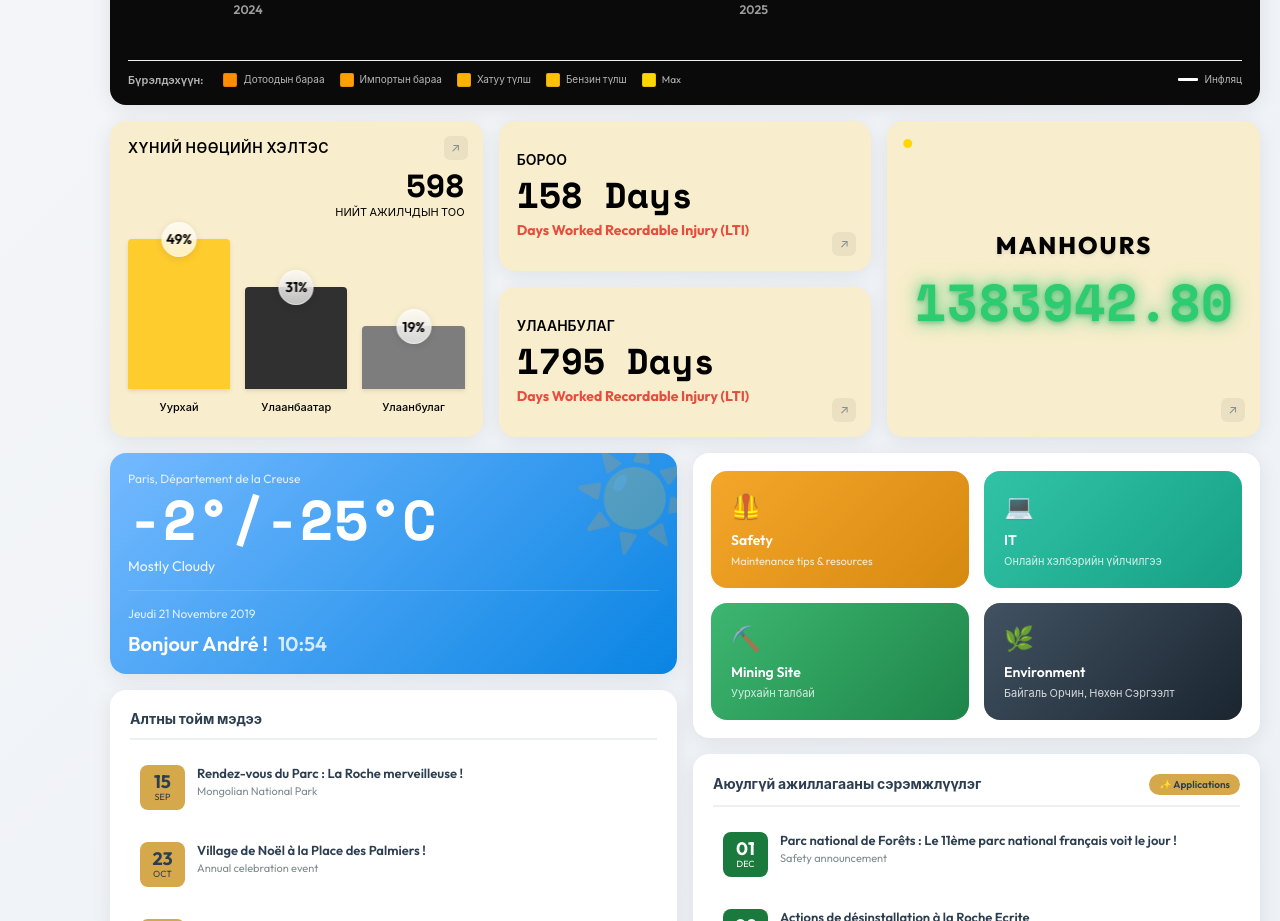
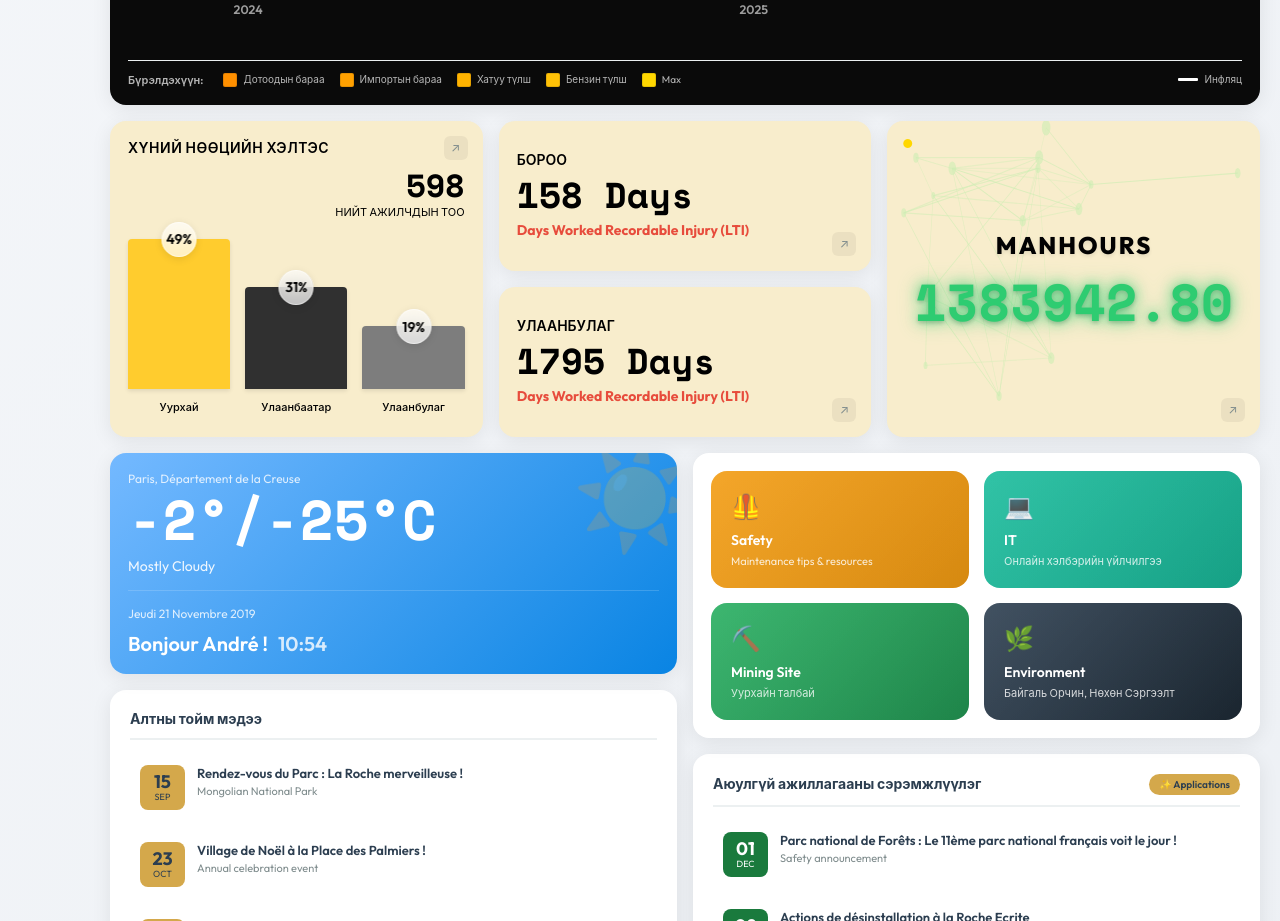
Before and after one commit to hodooniihoosonmantuu/project-cursor, a React (Vite) app: page / in a window 1280 px wide. Shown: the part 860-1781 px from the top of the page. Built offline with nearby package versions, Linux system fonts and the light colour scheme.

Commit message:
Add network connection effect to ManhoursWidget with nodes and lines

```diff
--- a/src/App.css
+++ b/src/App.css
@@ -819,7 +819,7 @@ body {
   overflow: hidden;
 }
 
-.particles-container {
+.network-svg {
   position: absolute;
   top: 0;
   left: 0;
@@ -827,48 +827,18 @@ body {
   height: 100%;
   pointer-events: none;
   z-index: 1;
-}
-
-.particle {
-  position: absolute;
-  border-radius: 50%;
-  opacity: 0.9;
-  filter: blur(0.8px);
-  will-change: transform, opacity;
-  animation: particlePulse 2s ease-in-out infinite;
-}
-
-.particle::before {
-  content: '';
-  position: absolute;
-  top: 50%;
-  left: 50%;
-  width: 200%;
-  height: 200%;
-  transform: translate(-50%, -50%);
-  border-radius: 50%;
-  background: radial-gradient(circle, rgba(255,255,255,0.3) 0%, transparent 70%);
-  animation: particleGlow 1.5s ease-in-out infinite;
-}
-
-@keyframes particlePulse {
-  0%, 100% {
-    transform: scale(1);
-  }
-  50% {
-    transform: scale(1.3);
-  }
-}
-
-@keyframes particleGlow {
-  0%, 100% {
-    opacity: 0.5;
-    transform: translate(-50%, -50%) scale(0.8);
-  }
-  50% {
-    opacity: 1;
-    transform: translate(-50%, -50%) scale(1.2);
-  }
+  opacity: 0.4;
+}
+
+.network-line {
+  stroke: #90EE90;
+  stroke-width: 0.5;
+  filter: blur(0.3px);
+}
+
+.network-node {
+  filter: blur(0.2px);
+  transform-origin: center;
 }
 
 .manhours-indicator {
--- a/src/components/ManhoursWidget.jsx
+++ b/src/components/ManhoursWidget.jsx
@@ -3,8 +3,9 @@ import gsap from 'gsap'
 
 function ManhoursWidget() {
   const widgetRef = useRef(null)
-  const particlesRef = useRef(null)
-  const [particles, setParticles] = useState([])
+  const svgRef = useRef(null)
+  const [nodes, setNodes] = useState([])
+  const [connections, setConnections] = useState([])
 
   useEffect(() => {
     if (widgetRef.current) {
@@ -20,92 +21,130 @@ function ManhoursWidget() {
       )
     }
 
-    // Create particles
-    const createParticles = () => {
-      const newParticles = []
-      const colors = ['#FFD700', '#2ecc71', '#4a90e2', '#FFCC2E', '#FF6B6B', '#9b59b6']
-      for (let i = 0; i < 50; i++) {
-        newParticles.push({
+    // Create network nodes and connections
+    const createNetwork = () => {
+      const widgetWidth = 300 // Approximate widget width
+      const widgetHeight = 140 // Approximate widget height
+      const nodeCount = 15
+      const newNodes = []
+      const newConnections = []
+
+      // Create nodes (more concentrated in upper-left)
+      for (let i = 0; i < nodeCount; i++) {
+        let x, y
+        if (i < nodeCount * 0.6) {
+          // Concentrate in upper-left
+          x = Math.random() * (widgetWidth * 0.6)
+          y = Math.random() * (widgetHeight * 0.6)
+        } else {
+          // Spread out
+          x = Math.random() * widgetWidth
+          y = Math.random() * widgetHeight
+        }
+
+        newNodes.push({
           id: i,
-          x: Math.random() * 100,
-          y: Math.random() * 100 + 100, // Start from bottom
-          size: Math.random() * 5 + 1.5,
-          duration: Math.random() * 4 + 2,
-          delay: Math.random() * 3,
-          color: colors[Math.floor(Math.random() * colors.length)],
-          rotation: Math.random() * 360
+          x: x,
+          y: y,
+          radius: Math.random() * 2 + 1.5
         })
       }
-      setParticles(newParticles)
+
+      // Create connections between nearby nodes
+      for (let i = 0; i < newNodes.length; i++) {
+        for (let j = i + 1; j < newNodes.length; j++) {
+          const node1 = newNodes[i]
+          const node2 = newNodes[j]
+          const distance = Math.sqrt(
+            Math.pow(node2.x - node1.x, 2) + Math.pow(node2.y - node1.y, 2)
+          )
+
+          // Connect nodes that are close enough
+          if (distance < 120 && Math.random() > 0.5) {
+            newConnections.push({
+              id: `${i}-${j}`,
+              x1: node1.x,
+              y1: node1.y,
+              x2: node2.x,
+              y2: node2.y,
+              opacity: 0.3 + Math.random() * 0.4
+            })
+          }
+        }
+      }
+
+      setNodes(newNodes)
+      setConnections(newConnections)
     }
 
-    createParticles()
-  }, [])
+    createNetwork()
 
-  // Animate particles after they're rendered
-  useEffect(() => {
-    if (particlesRef.current && particles.length > 0) {
-      const particleElements = particlesRef.current.querySelectorAll('.particle')
-      particleElements.forEach((particle, i) => {
-        const p = particles[i]
-        if (p) {
-          // Reset position
-          gsap.set(particle, {
-            y: `${p.y}%`,
-            x: `${p.x}%`,
-            opacity: 0.9,
-            scale: 1,
-            rotation: p.rotation
-          })
+    // Animate network
+    if (svgRef.current) {
+      const lines = svgRef.current.querySelectorAll('.network-line')
+      const dots = svgRef.current.querySelectorAll('.network-node')
 
-          // Animate upward with drift
-          const driftX = (Math.random() - 0.5) * 80
-          const moveY = -Math.random() * 120 - 80
+      // Animate lines with pulse effect
+      lines.forEach((line, i) => {
+        gsap.to(line, {
+          opacity: '+=0.2',
+          duration: 2 + Math.random() * 2,
+          repeat: -1,
+          yoyo: true,
+          ease: 'sine.inOut',
+          delay: i * 0.1
+        })
+      })
 
-          gsap.to(particle, {
-            y: `+=${moveY}%`,
-            x: `+=${driftX}%`,
-            opacity: 0,
-            scale: 0.3,
-            rotation: `+=${Math.random() * 360}`,
-            duration: p.duration,
-            delay: p.delay,
-            ease: 'power1.out',
-            repeat: -1,
-            yoyo: false,
-            onComplete: () => {
-              // Reset to bottom when animation completes
-              gsap.set(particle, {
-                y: `${Math.random() * 20 + 100}%`,
-                x: `${Math.random() * 100}%`,
-                opacity: 0.9,
-                scale: 1
-              })
-            }
-          })
-        }
+      // Animate nodes with subtle pulse
+      dots.forEach((dot, i) => {
+        gsap.to(dot, {
+          scale: 1.3,
+          duration: 1.5 + Math.random(),
+          repeat: -1,
+          yoyo: true,
+          ease: 'sine.inOut',
+          delay: i * 0.15
+        })
       })
     }
-  }, [particles])
+  }, [])
 
   return (
     <div className="widget manhours-widget-card" ref={widgetRef}>
-      <div className="particles-container" ref={particlesRef}>
-        {particles.map((particle) => (
-          <div
-            key={particle.id}
-            className="particle"
-            style={{
-              left: `${particle.x}%`,
-              top: `${particle.y}%`,
-              width: `${particle.size}px`,
-              height: `${particle.size}px`,
-              background: particle.color,
-              boxShadow: `0 0 ${particle.size * 2}px ${particle.color}`
-            }}
+      <svg
+        ref={svgRef}
+        className="network-svg"
+        viewBox="0 0 300 140"
+        preserveAspectRatio="none"
+      >
+        {/* Connections */}
+        {connections.map((conn) => (
+          <line
+            key={conn.id}
+            className="network-line"
+            x1={conn.x1}
+            y1={conn.y1}
+            x2={conn.x2}
+            y2={conn.y2}
+            stroke="#90EE90"
+            strokeWidth="0.5"
+            opacity={conn.opacity}
           />
         ))}
-      </div>
+        {/* Nodes */}
+        {nodes.map((node) => (
+          <circle
+            key={node.id}
+            className="network-node"
+            cx={node.x}
+            cy={node.y}
+            r={node.radius}
+            fill="#90EE90"
+            opacity="0.6"
+          />
+        ))}
+      </svg>
       <div className="manhours-indicator">●</div>
       <div className="manhours-title">MANHOURS</div>
       <div className="manhours-value-large">1383942.80</div>
```
